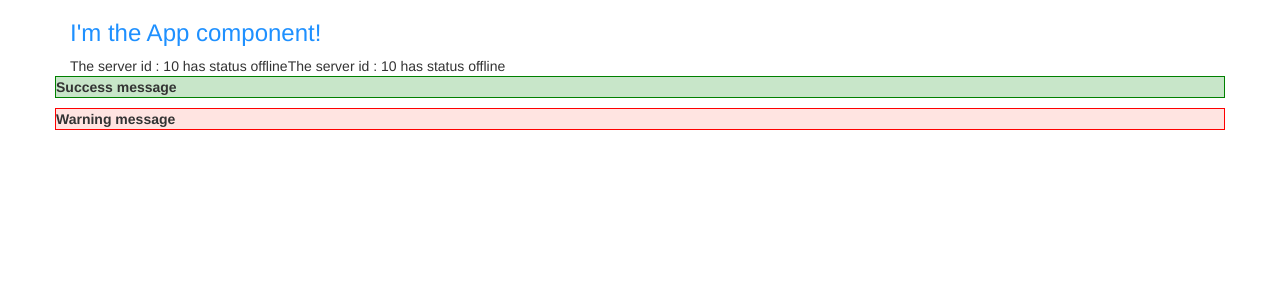
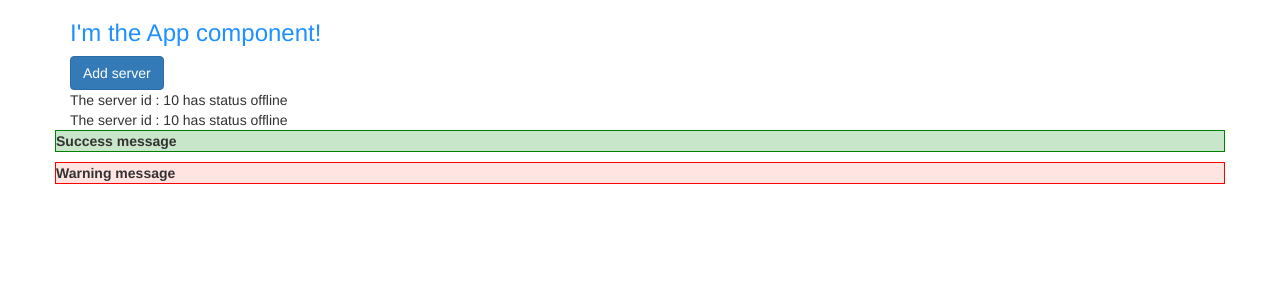
Before and after one commit to Marms/test-angular-5, an Angular app: page / in a window 1280 px wide. Shown: the top 300 px of the page. Built offline with nearby package versions, Linux system fonts and the light colour scheme.

Commit message:
feat: use property binding

```diff
--- a/src/app/servers/servers.component.html
+++ b/src/app/servers/servers.component.html
@@ -1,3 +1,6 @@
 
+<button class="btn btn-primary" [disabled]="!allowNewServer">Add server</button>
+<br/>
 <app-server>load 1</app-server>
+<br/>
 <app-server>load 2</app-server>
--- a/src/app/servers/servers.component.ts
+++ b/src/app/servers/servers.component.ts
@@ -6,8 +6,14 @@
   styleUrls: ['./servers.component.css']
 })
 export class ServersComponent implements OnInit {
+	allowNewServer: boolean = false;
 
-  constructor() { }
+
+  constructor() {
+  	setTimeout(() => {
+  		this.allowNewServer = true;
+  	},2000)
+  }
 
   ngOnInit() {
   }
```
